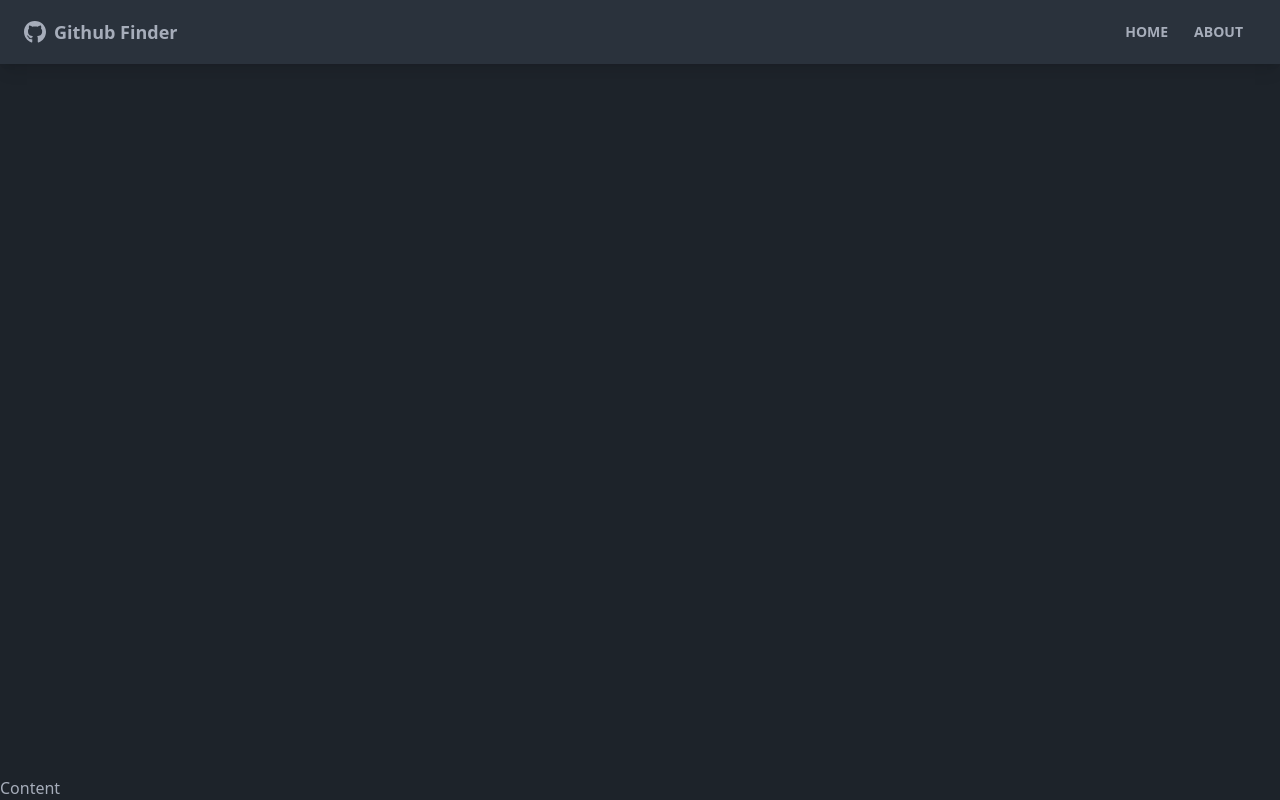
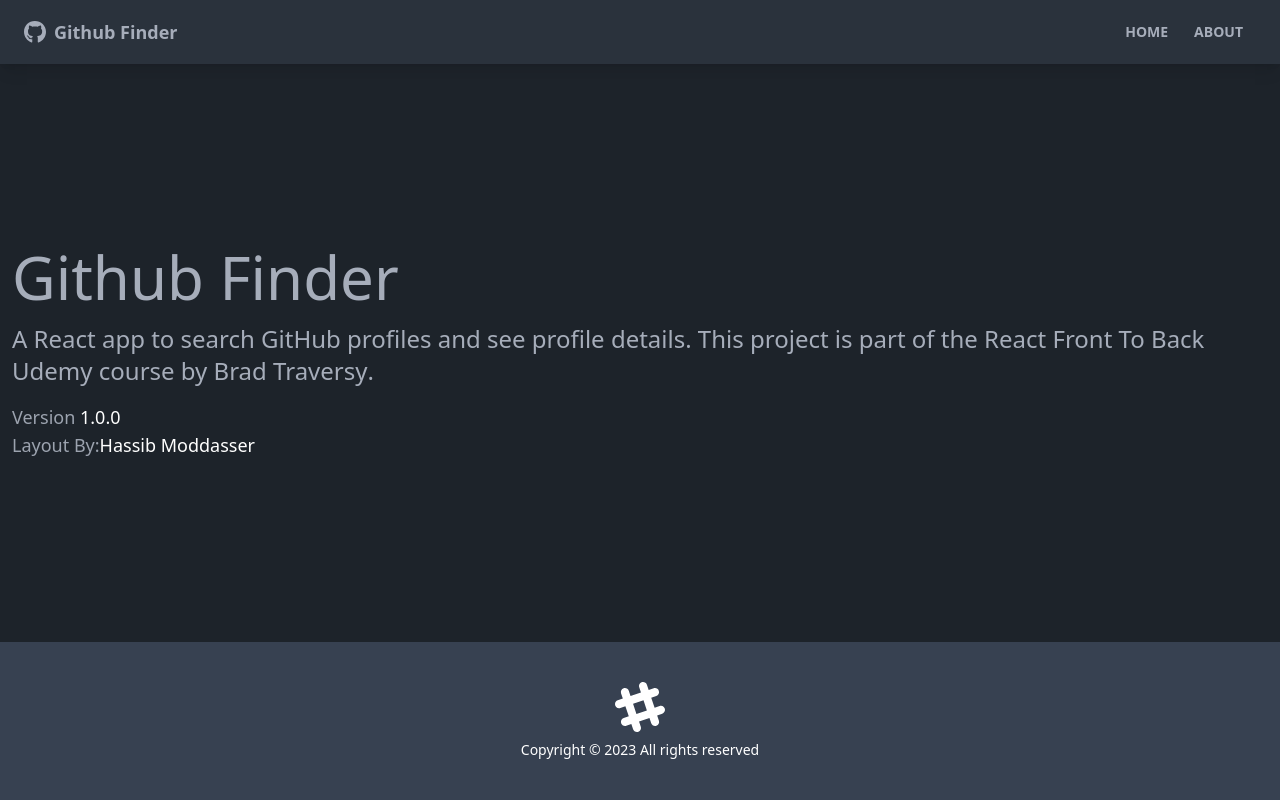
Before and after one commit to iqoll/github-finder, a React (Create React App) app: page /about in a window 1280 px wide. Built offline with nearby package versions, Linux system fonts and the light colour scheme; the HTML template or start-up script is replaced by a standard one.

Commit message:
Pages and routes

```diff
--- a/src/App.js
+++ b/src/App.js
@@ -1,5 +1,9 @@
-import { BrowserRouter as Router, Route } from 'react-router-dom';
+import { BrowserRouter as Router, Route, Routes } from 'react-router-dom';
+import Home from './pages/Home';
+import About from './pages/About';
+import NotFound from './pages/NotFound';
 import Navbar from './components/layout/Navbar';
+import Footer from './components/layout/Footer';
 
 function App() {
   return (
@@ -7,7 +11,16 @@
       <div className="flex flex-col justify-between h-screen">
         <Navbar />
 
-        <main>Content</main>
+        <main className="container mx-auto px-3 pb-12">
+          <Routes>
+            <Route path="/" element={<Home />} />
+            <Route path="/about" element={<About />} />
+            <Route path="/notfound" element={<NotFound />} />
+            <Route path="/*" element={<NotFound />} />
+          </Routes>
+        </main>
+
+        <Footer />
       </div>
     </Router>
   );
--- /dev/null
+++ b/src/components/layout/Footer.jsx
@@ -0,0 +1,24 @@
+function Footer() {
+  const footerYear = new Date().getFullYear();
+
+  return (
+    <footer className="footer p-10 bg-gray-700 text-primary-content footer-center">
+      <div>
+        <svg
+          width="50"
+          height="50"
+          viewBox="0 0 24 24"
+          xmlns="http://www.w3.org/2000/svg"
+          fillRule="evenodd"
+          clipRule="evenodd"
+          className="inline-block fill-current"
+        >
+          <path d="M22.672 15.226l-2.432.811.841 2.515c.33 1.019-.209 2.127-1.23 2.456-1.15.325-2.148-.321-2.463-1.226l-.84-2.518-5.013 1.677.84 2.517c.391 1.203-.434 2.542-1.831 2.542-.88 0-1.601-.564-1.86-1.314l-.842-2.516-2.431.809c-1.135.328-2.145-.317-2.463-1.229-.329-1.018.211-2.127 1.231-2.456l2.432-.809-1.621-4.823-2.432.808c-1.355.384-2.558-.59-2.558-1.839 0-.817.509-1.582 1.327-1.846l2.433-.809-.842-2.515c-.33-1.02.211-2.129 1.232-2.458 1.02-.329 2.13.209 2.461 1.229l.842 2.515 5.011-1.677-.839-2.517c-.403-1.238.484-2.553 1.843-2.553.819 0 1.585.509 1.85 1.326l.841 2.517 2.431-.81c1.02-.33 2.131.211 2.461 1.229.332 1.018-.21 2.126-1.23 2.456l-2.433.809 1.622 4.823 2.433-.809c1.242-.401 2.557.484 2.557 1.838 0 .819-.51 1.583-1.328 1.847m-8.992-6.428l-5.01 1.675 1.619 4.828 5.011-1.674-1.62-4.829z"></path>
+        </svg>
+        <p>Copyright &copy; {footerYear} All rights reserved</p>
+      </div>
+    </footer>
+  );
+}
+
+export default Footer;
--- /dev/null
+++ b/src/pages/About.jsx
@@ -0,0 +1,31 @@
+function About() {
+  return (
+    <>
+      <h1 className="text-6xl mb-4">Github Finder</h1>
+      <p className="mb-4 text-2xl font-light">
+        A React app to search GitHub profiles and see profile details. This
+        project is part of the
+        <a href="https://www.udemy.com/course/modern-react-front-to-back/">
+          {' '}
+          React Front To Back
+        </a>{' '}
+        Udemy course by
+        <strong>
+          <a href="https://traversymedia.com"> Brad Traversy</a>
+        </strong>
+        .
+      </p>
+      <p className="text-lg text-gray-400">
+        Version <span className="text-white">1.0.0</span>
+      </p>
+      <p className="text-lg text-gray-400">
+        Layout By:
+        <a className="text-white" href="https://twitter.com/hassibmoddasser">
+          Hassib Moddasser
+        </a>
+      </p>
+    </>
+  );
+}
+
+export default About;
--- /dev/null
+++ b/src/pages/Home.jsx
@@ -0,0 +1,9 @@
+function Home() {
+  return (
+    <div>
+      <h1 className="text-6xl">Welcome</h1>
+    </div>
+  );
+}
+
+export default Home;
--- /dev/null
+++ b/src/pages/NotFound.jsx
@@ -0,0 +1,21 @@
+import { FaHome } from 'react-icons/fa';
+import { Link } from 'react-router-dom';
+
+function NotFound() {
+  return (
+    <div className="hero">
+      <div className="text-center hero-content">
+        <div className="max-w-lg">
+          <h1 className="text-8xl font-bold mb-8">Oops!</h1>
+          <p className="text-5xl mb-8">404 - Page not found!</p>
+          <Link to="/" className="btn btn-primary btn-lg">
+            <FaHome className="mr-2" />
+            Back to Home
+          </Link>
+        </div>
+      </div>
+    </div>
+  );
+}
+
+export default NotFound;
```
